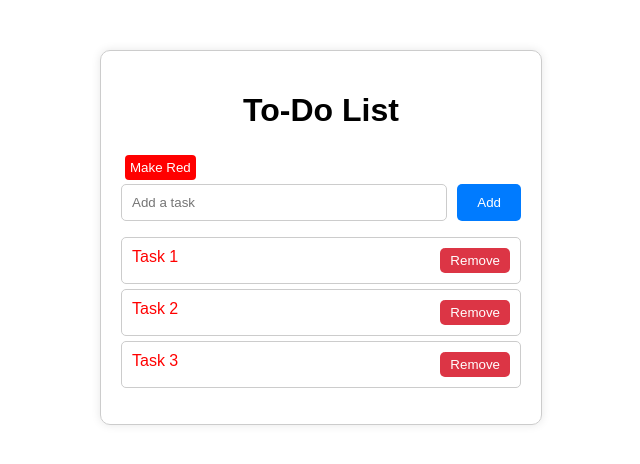
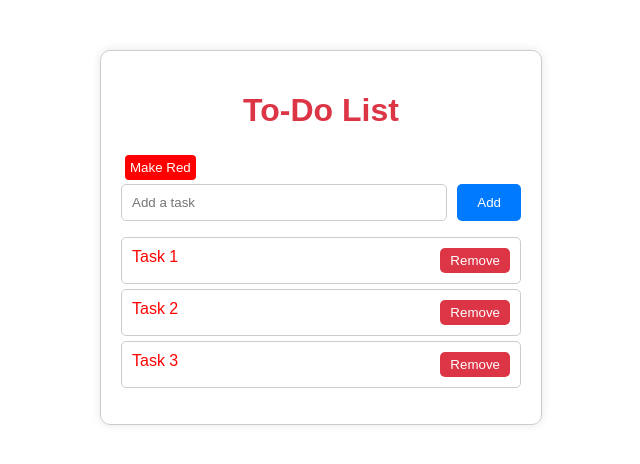
Before and after one commit to TonmoyZohani/DOM-Tutorial, a plain HTML site: page index.html in a window 1280 px wide. Both pictures are taken after a click on the button "Make Red". Shown: the whole page, without its empty margins (319-959 px from the left). Drawn offline with Linux system fonts and the light colour scheme.

Commit message:
class list add done

```diff
--- a/script.js
+++ b/script.js
@@ -42,6 +42,10 @@ console.log(allLists);
 function makeRed() {
   console.log("click");
 
+  const title = document.querySelector("h1");
+  title.classList.add("title");
+
+  console.log(title);
   for (const li of allLists) {
     li.style.color = `red`;
   }
--- a/styles.css
+++ b/styles.css
@@ -31,7 +31,7 @@ h1 {
 .task-input button {
   padding: 10px 20px;
   border: none;
-  background-color: #007BFF;
+  background-color: #007bff;
   color: white;
   border-radius: 5px;
   cursor: pointer;
@@ -67,3 +67,7 @@ ul li button {
 ul li button:hover {
   background-color: #c82333;
 }
+
+.title {
+  color: #dc3545;
+}
```
